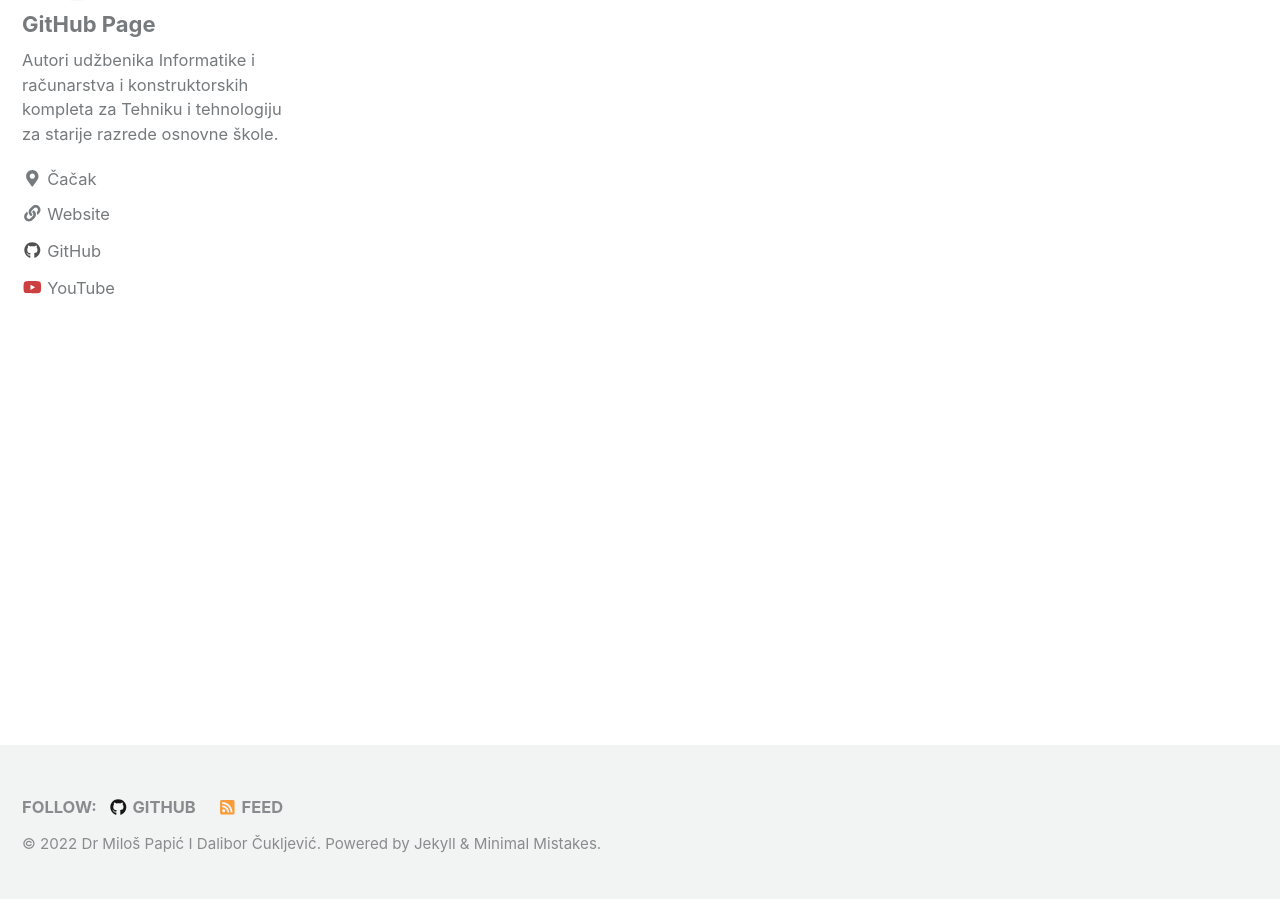
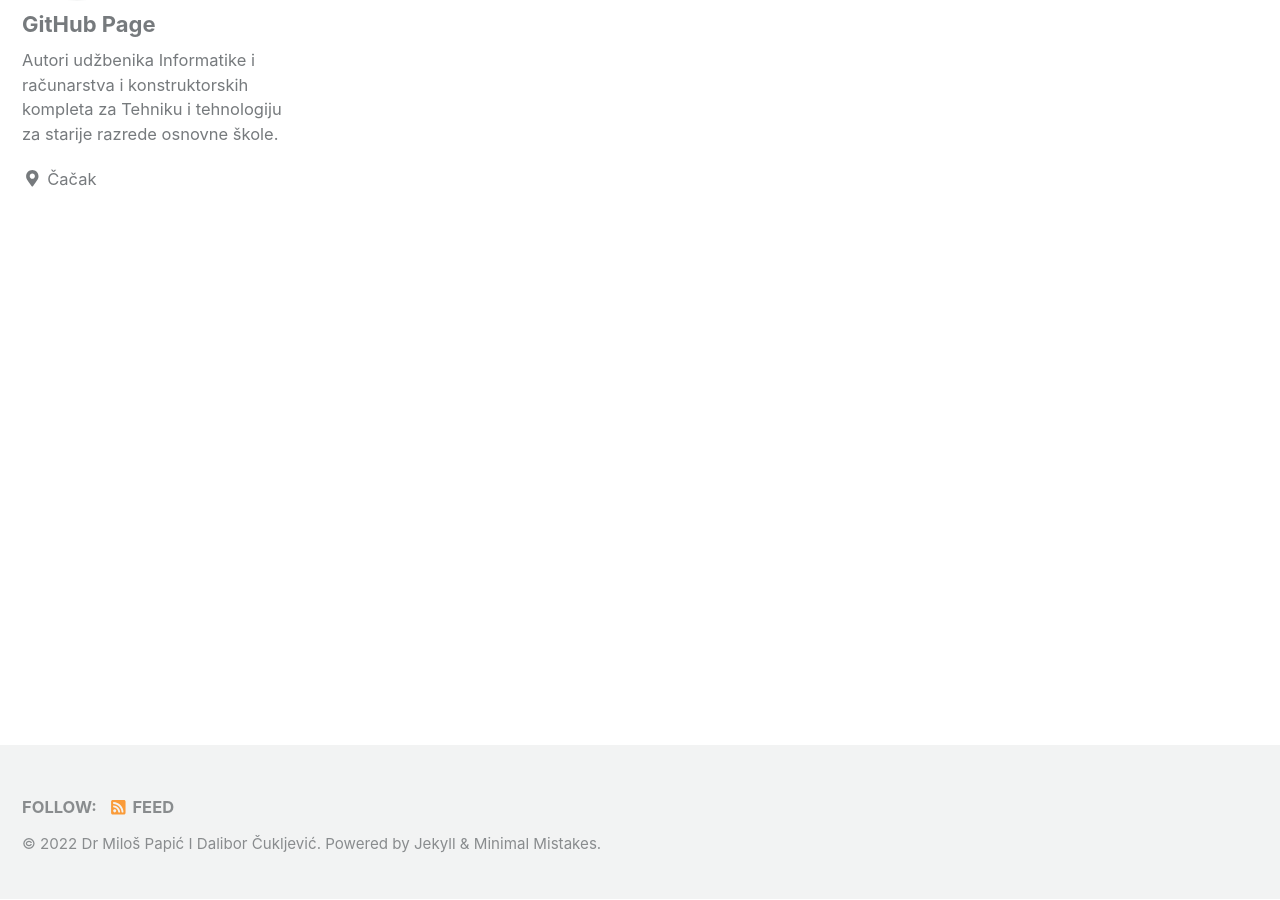
Before and after one commit to vulkanznanje/vulkanznanje.github.io, a Jekyll site: the page built from _pages/blog.md, in a window 1280 px wide and 900 px high, scrolled down 584 px. Built offline with Jekyll 4.4.1, drawn with Linux system fonts in a browser that asks for light colours; nearby versions of some CDN libraries; part of the change alters nothing that is shown.

Commit message:
Update _config.yml

```diff
--- a/_config.yml
+++ b/_config.yml
@@ -105,34 +105,17 @@ author:
   avatar           : "/images/profile_picture.jpg" # path of avatar image, e.g. "/assets/images/bio-photo.jpg"
   bio              : "Autori udžbenika Informatike i računarstva i konstruktorskih kompleta za Tehniku i tehnologiju za starije razrede osnovne škole."
   location         : "Čačak"
-  email            : #"prof.dalibor@gmail.com"
-  uri              :
-  home             : # null (default), "absolute or relative url to link to author home"
-  bitbucket        :
-  codepen          :
-  dribbble         :
-  flickr           :
-  facebook         :
-  foursquare       :
-  github           : "/vulkanznanje/fajlovi"
-  gitlab           :
-  google_plus      :
-  keybase          :
-  instagram        :
-  lastfm           :
-  linkedin         :
-  pinterest        :
-  #email            :
-  stackoverflow    :
-  steam            :
-  tumblr           :
-  twitter          :
-  uri              : https://3d.vulkanznanje.rs/sr_cyr#ulaz
-  uri              : https://www.mozaweb.com/sr/
-  youtube          : https://www.youtube.com/channel/UCRrI0_nhGsf-DreGs3DX_6w
-  uri              : https://www.vulkanznanje.rs/
-  #weblink          : https://3d.vulkanznanje.rs/sr_cyr#ulaz
-  #weblink          : https://www.mozaweb.com/sr/
+  links:
+    - label: "GitHub"
+      icon: "fab fa-fw fa-github"
+      # url: "https://github.com/vulkanznanje/fajlovi"
+    - label: "Website"
+      icon: "fas fa-fw fa-link"
+      # url: "https://google.com"
+    - label: "Website"
+      icon: "fas fa-fw fa-link"
+      # url: "https://google.com"
+
 
 
 
```
